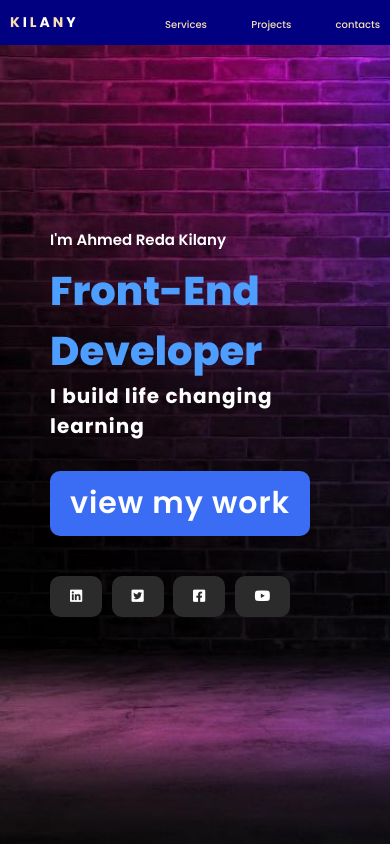
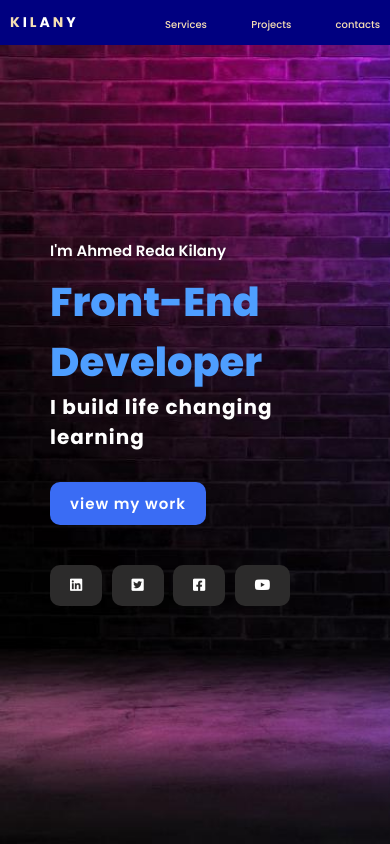
Before and after one commit to ahmedkilany123/portofolio, a plain HTML site: page index.html in a window 390 px wide. Shown: the top 844 px of the page. Drawn offline with Linux system fonts and the light colour scheme.

Commit message:
Add files via upload

```diff
--- a/css/style.css
+++ b/css/style.css
@@ -188,7 +188,7 @@ header nav a:hover  {
     .landing h3 {
         font-size: 20px;
     }
-    .landing a {
+    .landing div .btn {
         font-size: 15px;
         font-weight: 600;
     }
```
